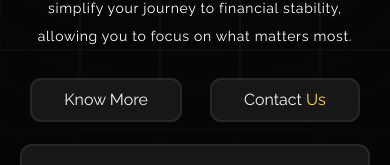
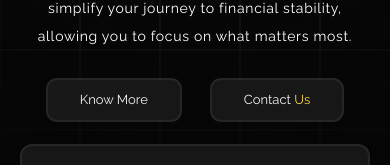
Before and after one commit to ameen0007/Finzavio, a Next.js app: page / in a window 390 px wide. Shown: the part 663-828 px from the top of the page. Built offline with nearby package versions, Linux system fonts and the light colour scheme.

Commit message:
card error fixed

```diff
--- a/src/app/components/Hero/Hero.jsx
+++ b/src/app/components/Hero/Hero.jsx
@@ -78,17 +78,17 @@ export const Hero = () => {
             className={`${Ralewayf.className}  w-full h-9 bottom-to-top1 delay1-6 flex justify-start buttons gap-7 mt-7 text-[#f3f3f1]`}
           >
             <Button
-              className="custom-spotlight-card text-center px-8 py-2 pb-8 cursor-pointer  w-fit  h-auto "
+              className="custom-spotlight-card text-center btn5 px-8 py-2 pb-8 cursor-pointer  w-fit  h-auto "
               // spotlightColor="rgba(0, 229, 255, 0.2)"
             >
-              <h2 className="text-center text-base ">Know More</h2>
+              <h2 className=" text1   text-center text-base ">Know More</h2>
             </Button>
             <Button
-              className="custom-spotlight-card text-center px-8 py-2 pb-8 cursor-pointer  w-fit  h-auto "
+              className="custom-spotlight-card text-center btn5 px-8 py-2 pb-8 cursor-pointer buttons  w-fit  h-auto "
               // spotlightColor="rgba(0, 229, 255, 0.2)"
             >
-              <h2 className="text-center text-base ">
-                Contact <span className="text-[#ffda46]">Us</span>
+              <h2 className="text-center text1 text-base  ">
+                Contact <span className="text-[#ffda46]  ">Us</span>
               </h2>
             </Button>
           </div>
--- a/src/app/components/Hero/hero.css
+++ b/src/app/components/Hero/hero.css
@@ -608,3 +608,22 @@
   .delay-200 {
     animation-delay: 0.6s;
   }
+
+
+  @media screen and (max-width: 502px) {
+      .btn5{
+
+      }
+      .btn5 .text1{
+        font-size: 13px;
+      }
+  }
+  @media screen and (max-width: 346px) {
+    .btn5{
+      padding-left: 13px;
+      padding-right: 13px;
+    }
+    .btn5 .text1{
+      font-size: 12px;
+    }
+}
```
